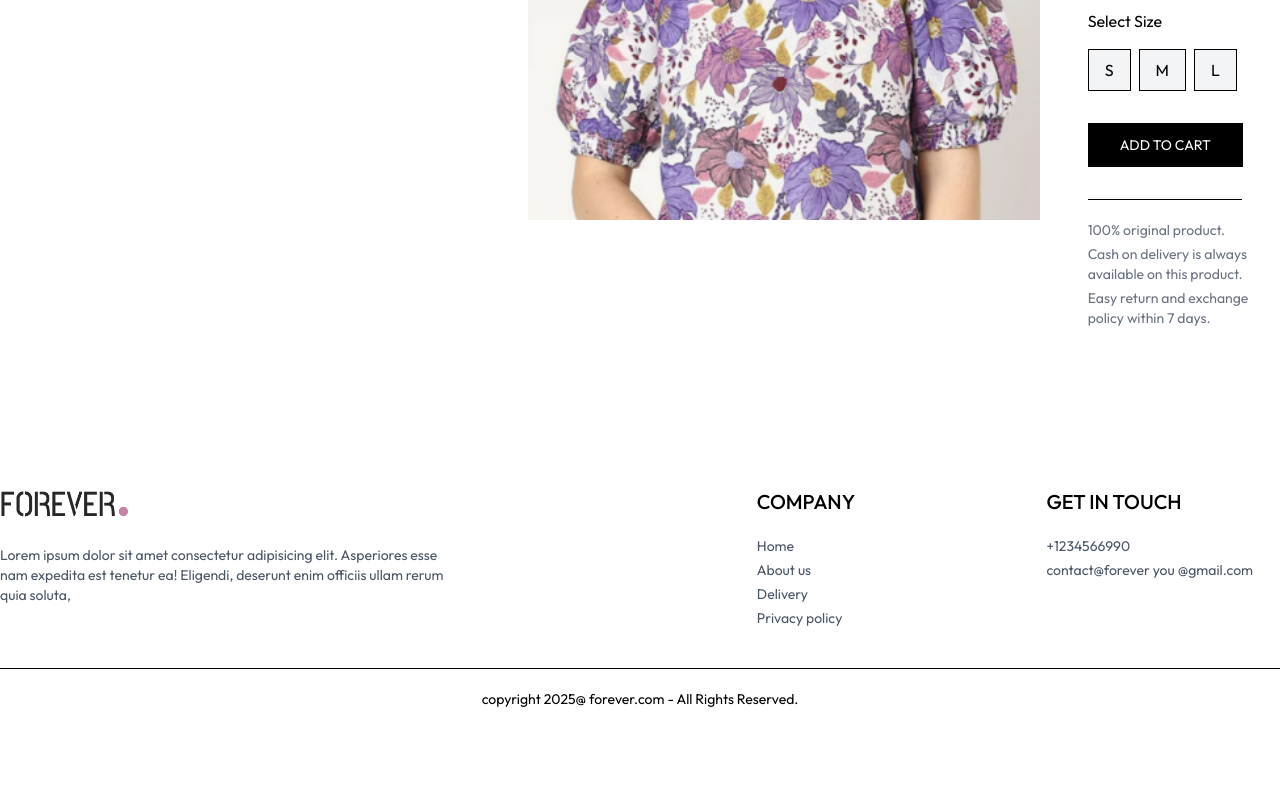
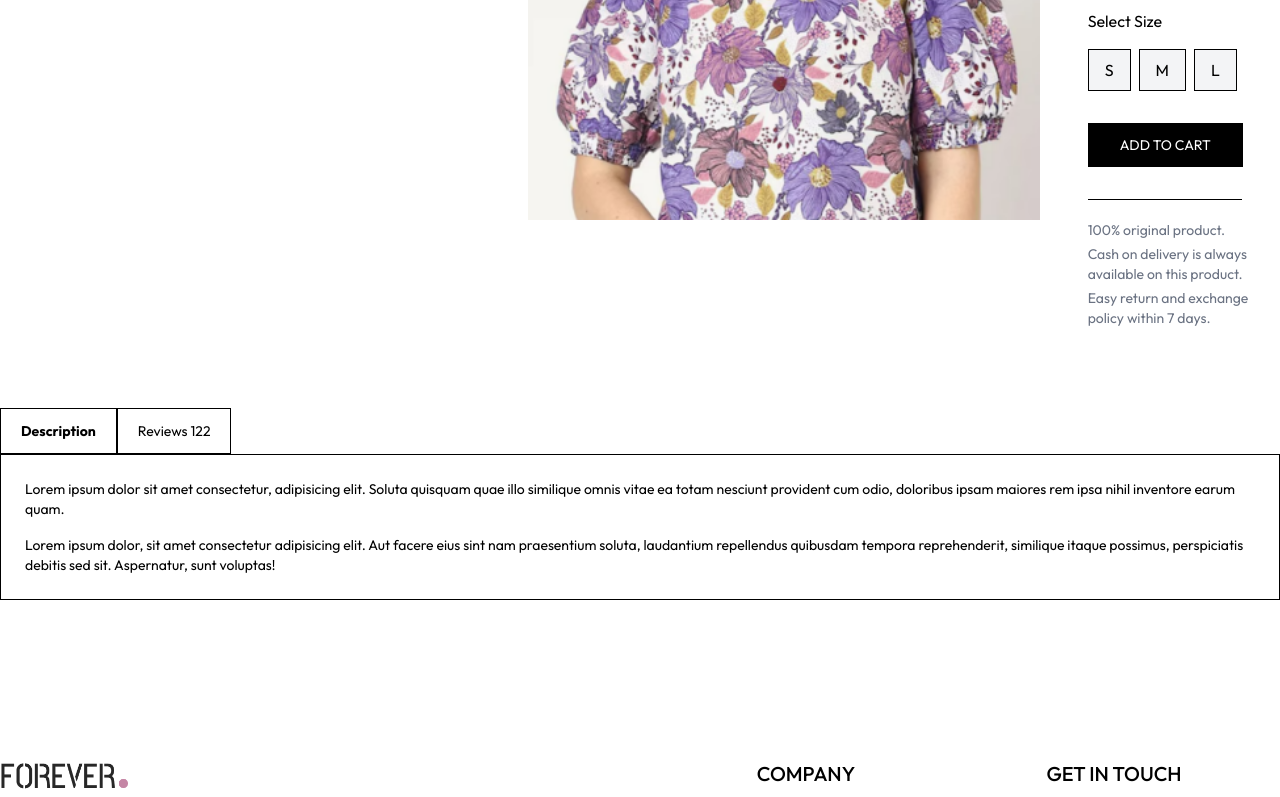
Before and after one commit to Berita-Winnie/e-commerse, a React app in the folder front_end/: page /product/aaaaa in a window 1280 px wide. Shown: the part 492-1289 px from the top of the page. Before the commit the page ends 1221 px from the top, so only its background shows below. Built offline with nearby package versions, Linux system fonts and the light colour scheme; the HTML template or start-up script is replaced by a standard one.

Commit message:
feat(products): add product description section

```diff
--- a/front_end/src/pages/Products.jsx
+++ b/front_end/src/pages/Products.jsx
@@ -90,6 +90,29 @@ const Products = () => {
           </div>
         </div>
       </div>
+
+      {/*---------- descripion nad review section--------- */}
+      <div className="mt-20">
+        <div className="flex">
+          <b className="border px-5 py-3 text-sm ">Description</b>
+          <p className="border px-5 py-3 text-sm">Reviews 122</p>
+        </div>
+
+        <div className="flex flex-col gap-4 border px-6 py-6 text-sm text-gray">
+          <p>
+            Lorem ipsum dolor sit amet consectetur, adipisicing elit. Soluta
+            quisquam quae illo similique omnis vitae ea totam nesciunt provident
+            cum odio, doloribus ipsam maiores rem ipsa nihil inventore earum
+            quam.
+          </p>
+          <p>
+            Lorem ipsum dolor, sit amet consectetur adipisicing elit. Aut facere
+            eius sint nam praesentium soluta, laudantium repellendus quibusdam
+            tempora reprehenderit, similique itaque possimus, perspiciatis
+            debitis sed sit. Aspernatur, sunt voluptas!
+          </p>
+        </div>
+      </div>
     </div>
   ) : (
     <div className="opacity-0"></div>
```
